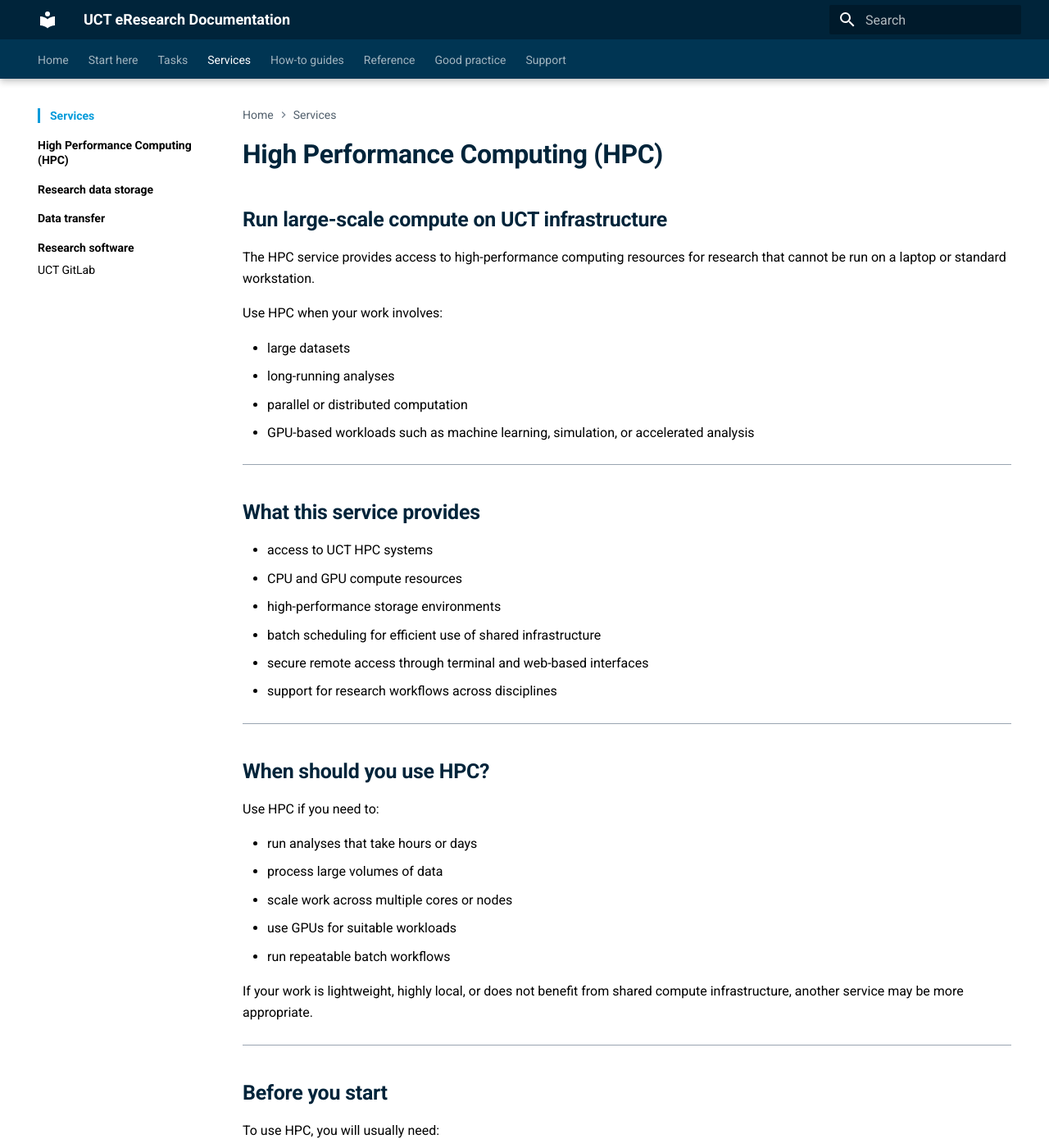
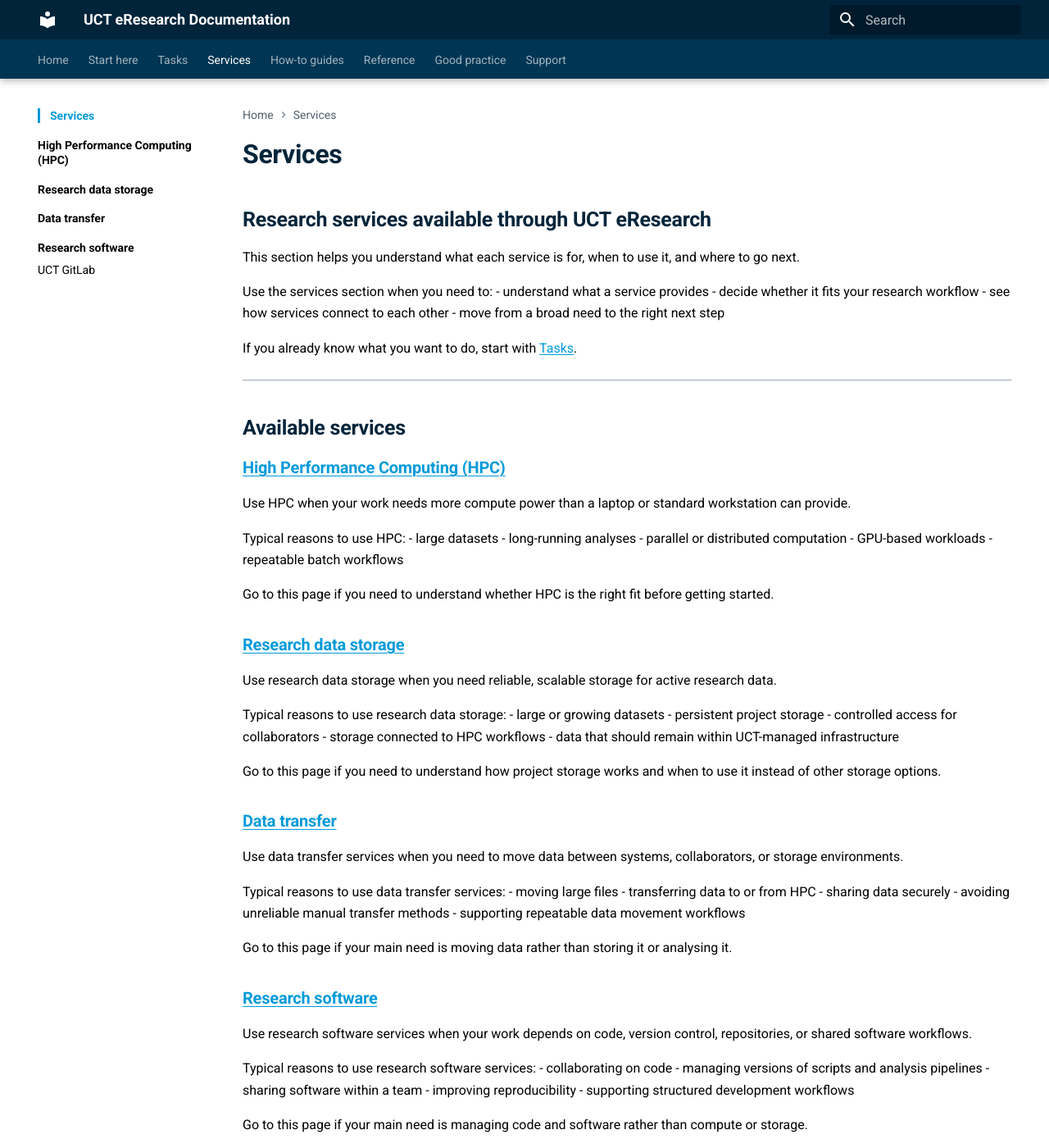
Before and after one commit to uct-eresearch/eresearch-documentation, an MkDocs documentation site: the page built from docs/services/index.md, in a window 1280 px wide and 1400 px high. Shown: the whole window at 82% size. Built offline with MkDocs 1.6.1 and Material for MkDocs 9.7.7, drawn with Linux system fonts in a browser that asks for light colours; some of the changed text lies outside the part shown.

Commit message:
fixed index.md files

```diff
--- a/docs/services/index.md
+++ b/docs/services/index.md
@@ -1,128 +1,114 @@
-# High Performance Computing (HPC)
+# Services
 
-## Run large-scale compute on UCT infrastructure
+## Research services available through UCT eResearch
 
-The HPC service provides access to high-performance computing resources for research that cannot be run on a laptop or standard workstation.
+This section helps you understand what each service is for, when to use it, and where to go next.
 
-Use HPC when your work involves:
+Use the services section when you need to:
+- understand what a service provides
+- decide whether it fits your research workflow
+- see how services connect to each other
+- move from a broad need to the right next step
 
+If you already know what you want to do, start with [Tasks](../tasks/index.md).
+
+---
+
+## Available services
+
+### [High Performance Computing (HPC)](hpc/index.md)
+Use HPC when your work needs more compute power than a laptop or standard workstation can provide.
+
+Typical reasons to use HPC:
 - large datasets
 - long-running analyses
 - parallel or distributed computation
-- GPU-based workloads such as machine learning, simulation, or accelerated analysis
+- GPU-based workloads
+- repeatable batch workflows
+
+Go to this page if you need to understand whether HPC is the right fit before getting started.
+
+### [Research data storage](storage/index.md)
+Use research data storage when you need reliable, scalable storage for active research data.
+
+Typical reasons to use research data storage:
+- large or growing datasets
+- persistent project storage
+- controlled access for collaborators
+- storage connected to HPC workflows
+- data that should remain within UCT-managed infrastructure
+
+Go to this page if you need to understand how project storage works and when to use it instead of other storage options.
+
+### [Data transfer](data-transfer/index.md)
+Use data transfer services when you need to move data between systems, collaborators, or storage environments.
+
+Typical reasons to use data transfer services:
+- moving large files
+- transferring data to or from HPC
+- sharing data securely
+- avoiding unreliable manual transfer methods
+- supporting repeatable data movement workflows
+
+Go to this page if your main need is moving data rather than storing it or analysing it.
+
+### [Research software](research-software/index.md)
+Use research software services when your work depends on code, version control, repositories, or shared software workflows.
+
+Typical reasons to use research software services:
+- collaborating on code
+- managing versions of scripts and analysis pipelines
+- sharing software within a team
+- improving reproducibility
+- supporting structured development workflows
+
+Go to this page if your main need is managing code and software rather than compute or storage.
 
 ---
 
-## What this service provides
+## How to choose the right service
 
-- access to UCT HPC systems
-- CPU and GPU compute resources
-- high-performance storage environments
-- batch scheduling for efficient use of shared infrastructure
-- secure remote access through terminal and web-based interfaces
-- support for research workflows across disciplines
+A useful way to decide is to ask what your main need is right now:
+
+- **I need compute** → [HPC](hpc/index.md)
+- **I need project storage** → [Research data storage](storage/index.md)
+- **I need to move data between systems** → [Data transfer](data-transfer/index.md)
+- **I need to manage or collaborate on code** → [Research software](research-software/index.md)
+
+If you are still unsure, use [Choose the right service](../start-here/choose-the-right-service.md).
 
 ---
 
-## When should you use HPC?
+## How the services work together
 
-Use HPC if you need to:
+Most research workflows use more than one service.
 
-- run analyses that take hours or days
-- process large volumes of data
-- scale work across multiple cores or nodes
-- use GPUs for suitable workloads
-- run repeatable batch workflows
+A common pattern looks like this:
+1. store active data in research data storage
+2. move data where needed using transfer tools
+3. run analysis on HPC when more compute is required
+4. manage code and workflows through research software tools
 
-If your work is lightweight, highly local, or does not benefit from shared compute infrastructure, another service may be more appropriate.
+This means the services section should help you understand the role of each service, while other sections help you act:
+
+- [Tasks](../tasks/index.md) help you start from a research goal
+- [How-to guides](../how-to/index.md) help you complete a specific action
+- [Reference](../reference/index.md) helps you understand systems, terms, and technical detail
 
 ---
 
-## Before you start
+## Suggested starting points
 
-To use HPC, you will usually need:
-
-- a UCT account
-- approved access to the HPC service
-- basic command-line familiarity
-- code, software, or workflows that can run non-interactively or through scheduled jobs
+Start here when your need is clear:
+- [Run large-scale analysis](../tasks/run-large-scale-analysis.md)
+- [Store and share research data](../tasks/store-and-share-research-data.md)
+- [Move data securely](../tasks/move-data-securely.md)
+- [Collaborate on code](../tasks/collaborate-on-code.md)
 
 ---
 
-## Get started
+## Need help?
 
-A sensible path for most users is:
-
-1. **Confirm that HPC is the right fit**
-   - Start with the [Start here section](../../start-here/index.md)
-   - Use [Choose the right service](../../start-here/choose-the-right-service.md)
-
-2. **Understand the service**
-   - Read the [HPC reference overview](../../reference/hpc/index.md)
-
-3. **Complete the first practical steps**
-   - [Connect to HPC](../../how-to/hpc/connect-to-hpc.md)
-   - [Submit a job](../../how-to/hpc/submit-a-job.md)
-   - [Manage files and storage](../../how-to/hpc/manage-files-and-storage.md)
-   - [Use software modules](../../how-to/hpc/use-software-modules.md)
-
----
-
-## Common tasks
-
-Go here when you want to do something specific:
-
-- [Run large-scale analysis](../../tasks/run-large-scale-analysis.md)
-- [Store and share research data](../../tasks/store-and-share-research-data.md)
-
-As the task layer expands, more HPC-specific task pages can be added here.
-
----
-
-## How-to guides
-
-Go here for step-by-step practical guidance:
-
-- [HPC how-to overview](../../how-to/hpc/index.md)
-- [Connect to HPC](../../how-to/hpc/connect-to-hpc.md)
-- [Submit a job](../../how-to/hpc/submit-a-job.md)
-- [Manage files and storage](../../how-to/hpc/manage-files-and-storage.md)
-- [Use software modules](../../how-to/hpc/use-software-modules.md)
-
----
-
-## Reference
-
-Go here when you need deeper explanation or system detail:
-
-- [HPC overview](../../reference/hpc/index.md)
-- [Storage and file systems](../../reference/hpc/storage-and-file-systems.md)
-- [Scheduler and job submission](../../reference/hpc/scheduler-and-job-submission.md)
-- [GPU access and partitions](../../reference/hpc/gpu-access-and-partitions.md)
-- [Software and modules](../../reference/hpc/software-and-modules.md)
-- [Graphical applications](../../reference/hpc/graphical-applications.md)
-- [Open OnDemand](../../reference/hpc/open-ondemand.md)
-- [Data transfer and movement](../../reference/hpc/data-transfer-and-movement.md)
-- [Policies and service conditions](../../reference/hpc/policies-and-service-conditions.md)
-
----
-
-## Related services
-
-HPC is often used together with:
-
-- [Research data storage](../storage/index.md)
-- [Data transfer](../data-transfer/index.md)
-- [Research software](../research-software/index.md)
-
----
-
-## Support
-
-If you need help:
-
-- contact the eResearch team through the appropriate support route
-- include relevant technical detail where possible
-- include job IDs, error messages, and what you already tried when reporting a problem
-
-See the [Support section](../../support/index.md).
+If you are not sure which service to use, start with:
+- [Choose the right service](../start-here/choose-the-right-service.md)
+- [Support](../support/index.md)
```
Also changed, not shown: docs/how-to/index.md (+5 -2 lines), docs/index.md (+4 -4 lines), docs/reference/index.md (+5 -18 lines).
